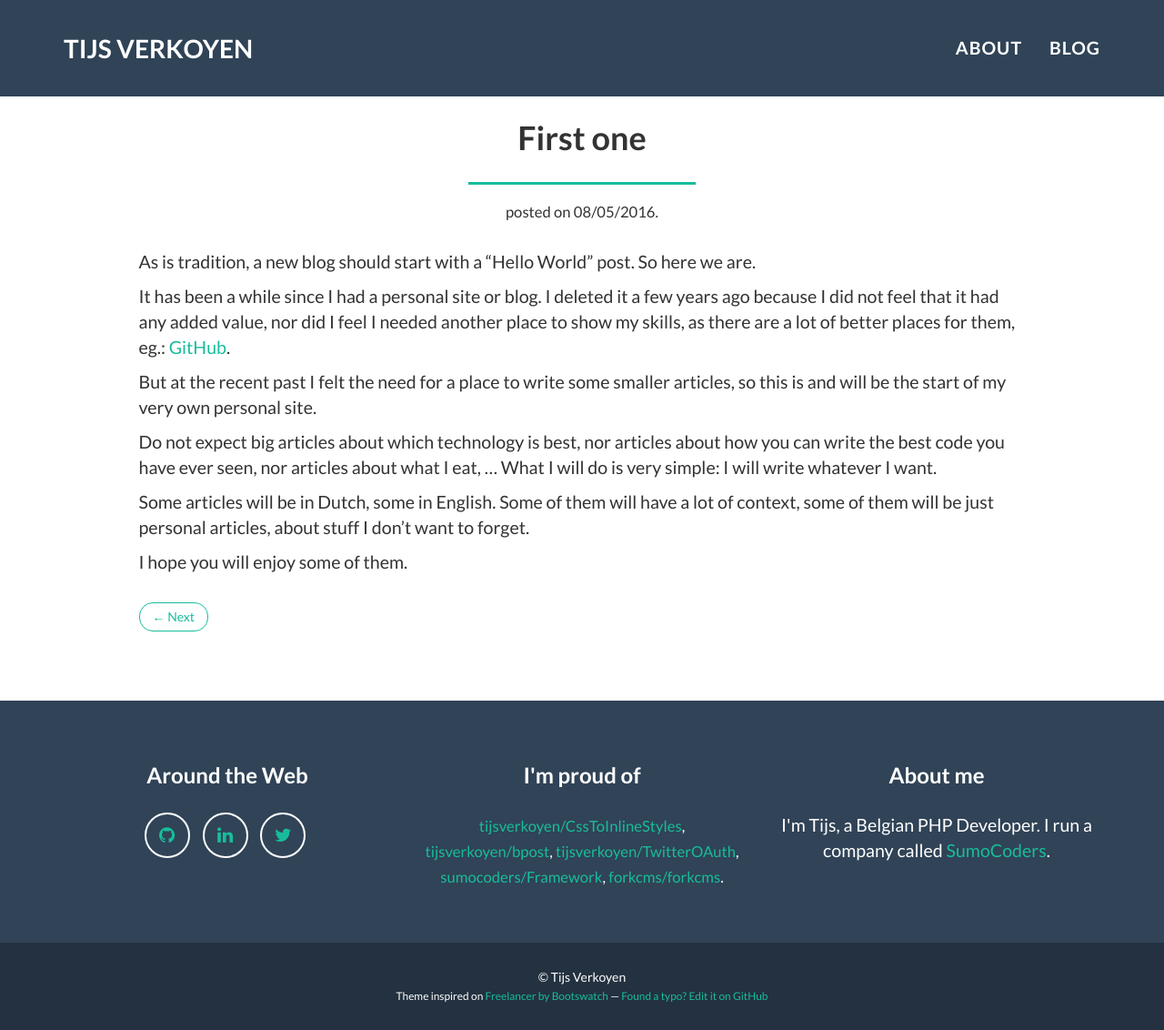
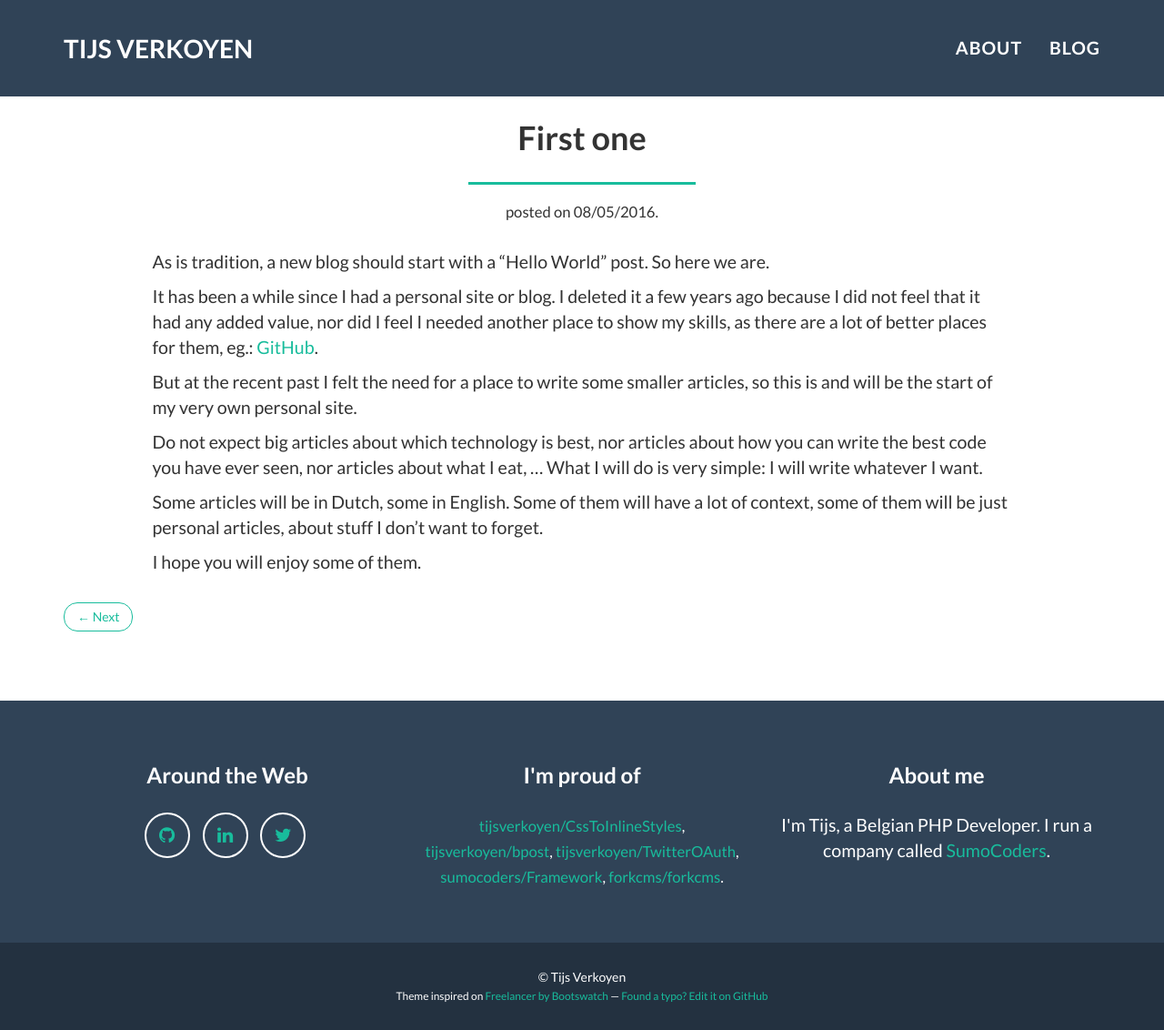
Before and after one commit to tijsverkoyen/tijsverkoyen.github.io, a Jekyll site: the page built from _posts/2016-05-08-hello-world.md, in a window 1280 px wide and 1132 px high. Shown: the whole window at 91% size. Built offline with Jekyll 4.4.1, drawn with Linux system fonts in a browser that asks for light colours; nearby versions of some CDN libraries.

Commit message:
Fixed horizontal padding on the blogpost text.

```diff
--- a/_layouts/post.html
+++ b/_layouts/post.html
@@ -12,10 +12,9 @@
 <section id="content">
   <div class="container" id="blog-post">
     <div class="row">
-      <div class="col-lg-10 col-lg-offset-1">
-        <article class="row" itemid="{{ page.id }}" itemscope itemtype="http://schema.org/Article">
-          <div class="row text-center">
-            <div class="col-lg-12">
+      <article class="col-md-10 col-md-offset-1" itemid="{{ page.id }}" itemscope itemtype="http://schema.org/Article">
+        <div class="row ">
+          <div class="col-md-12 text-center">
             <h1>
               <span itemprop="name">{{ page.title }}</span>
             </h1>
@@ -40,13 +39,15 @@
             </p>
           </div>
         </div>
-          <div itemprop="description" itemprop="articleBody">
+        <div class="row">
+          <div itemprop="description" itemprop="articleBody" class="col-md-12">
             {{ content }}
           </div>
+        </div>
       </article>
-
+    </div>
     <div class="row">
-          <nav>
+      <nav class="col-md-12">
         <ul class="pager">
           {% if page.next %}
           <li class="previous">
@@ -66,16 +67,15 @@
         </ul>
       </nav>
     </div>
-
     {% if page.comments %}
     <div class="row">
       <div class="col-md-12">
         <div id="disqus_thread"></div>
         <script>
-               var disqus_config = function () {
+          var disqus_config = function() {
             this.page.url = "http://verkoyen.eu{{ page.url }}";
             this.page.identifier = "{{ page.id }}";
-                 this.page.title= "{{ page.title }} - Tijs Verkoyen";
+            this.page.title = "{{ page.title }} - Tijs Verkoyen";
           };
           (function() { // DON'T EDIT BELOW THIS LINE
             var d = document, s = d.createElement('script');
@@ -90,8 +90,6 @@
     </div>
     {% endif %}
   </div>
-    </div>
-  </div>
 </section>
 
 {% include footer.html %}
```
Lines whose indentation alone changed are shown as unchanged.
